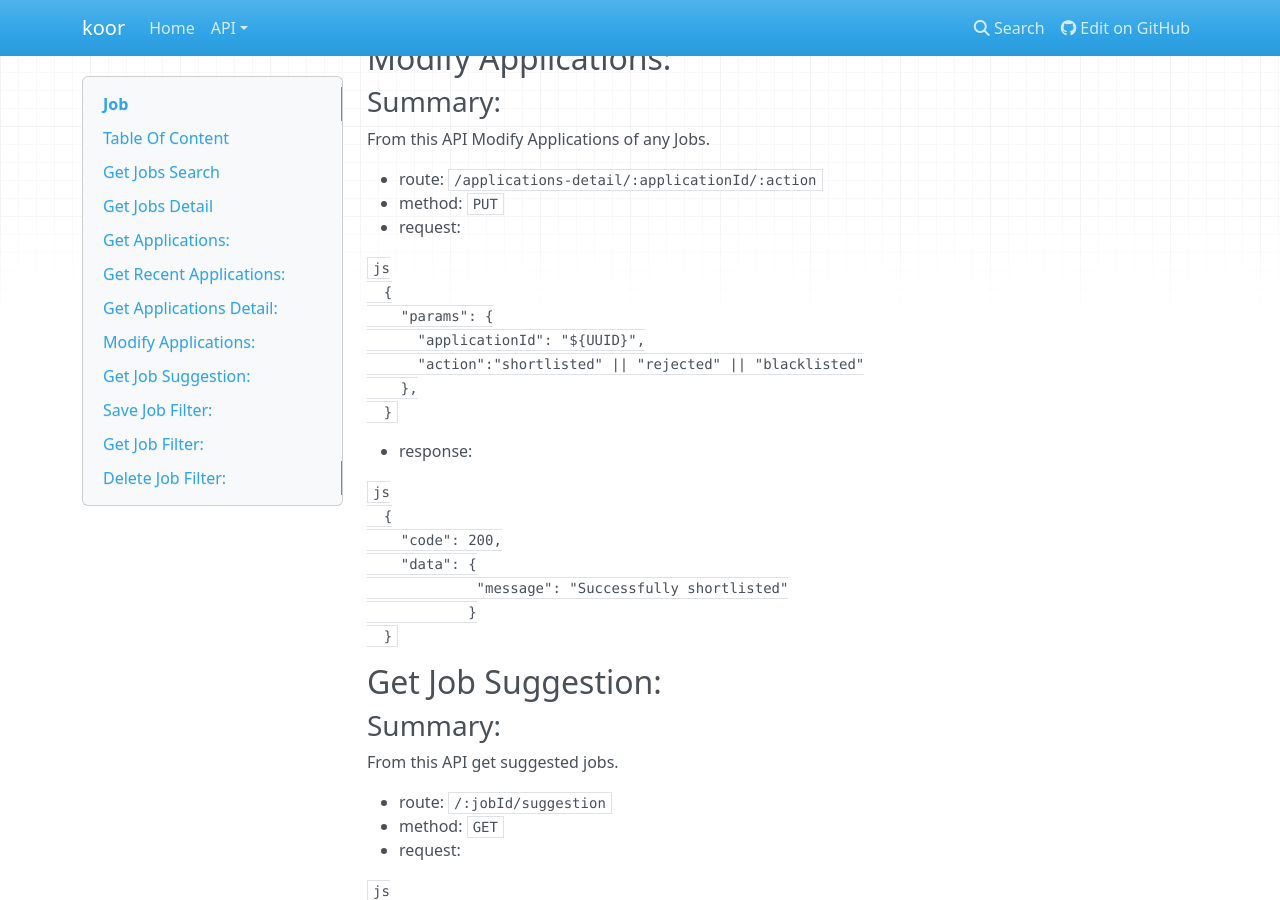
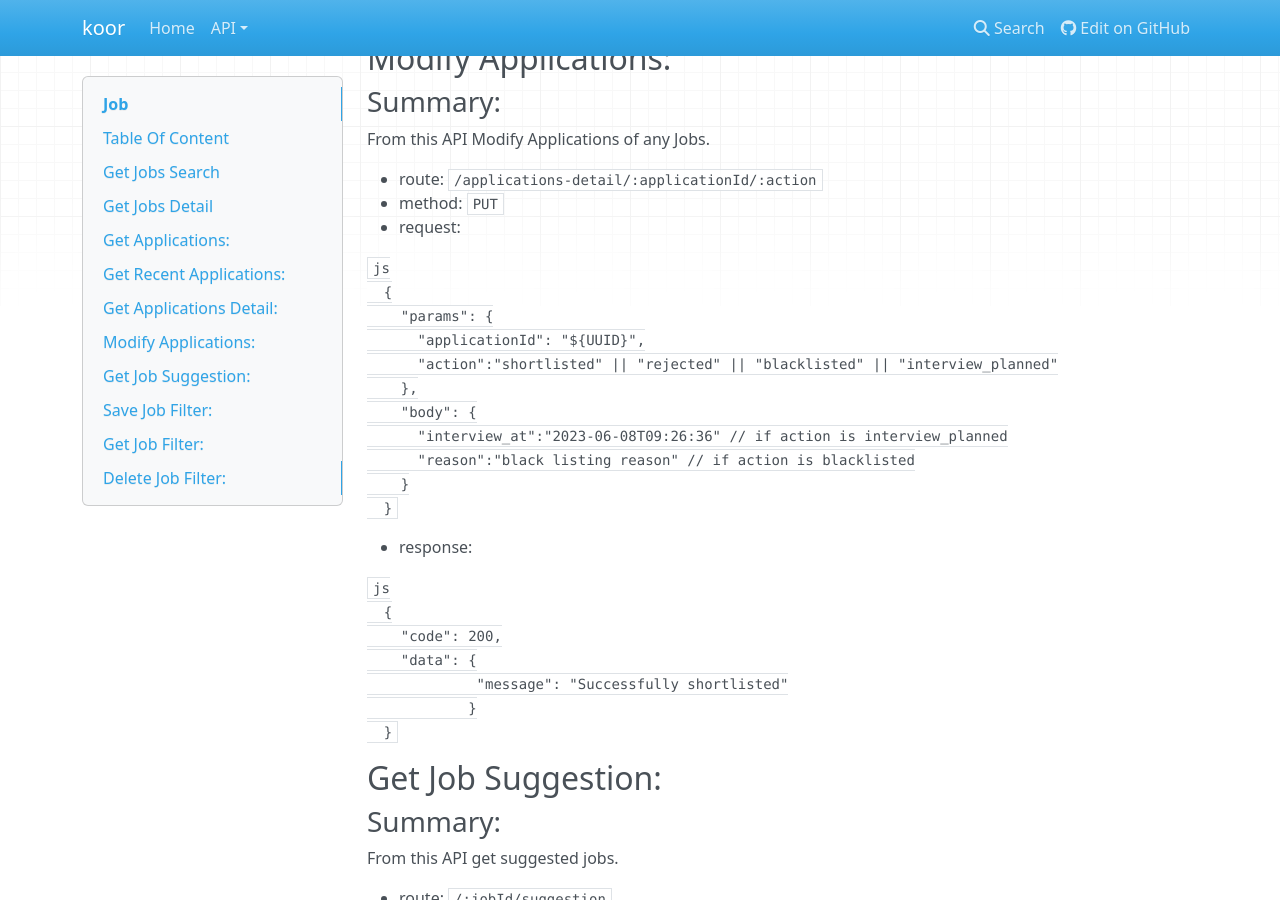
Before and after one commit to digimonkt/koor-backend, an MkDocs documentation site: the page built from docs/job/job.md, in a window 1280 px wide and 900 px high, scrolled down 4291 px. Built offline with MkDocs 1.6.1, drawn with Linux system fonts in a browser that asks for light colours; nearby versions of some CDN libraries.

Commit message:
#367 - modify job.md doc

````diff
--- a/docs/job/job.md
+++ b/docs/job/job.md
@@ -285,8 +285,12 @@ From this API Modify Applications of any Jobs.
   {
     "params": {
       "applicationId": "${UUID}",
-      "action":"shortlisted" || "rejected" || "blacklisted"
+      "action":"shortlisted" || "rejected" || "blacklisted" || "interview_planned"
     },
+    "body": {
+      "interview_at":"2023-06-08T09:26:36" // if action is interview_planned
+      "reason":"black listing reason" // if action is blacklisted
+    }
   }
   ```
 
````
